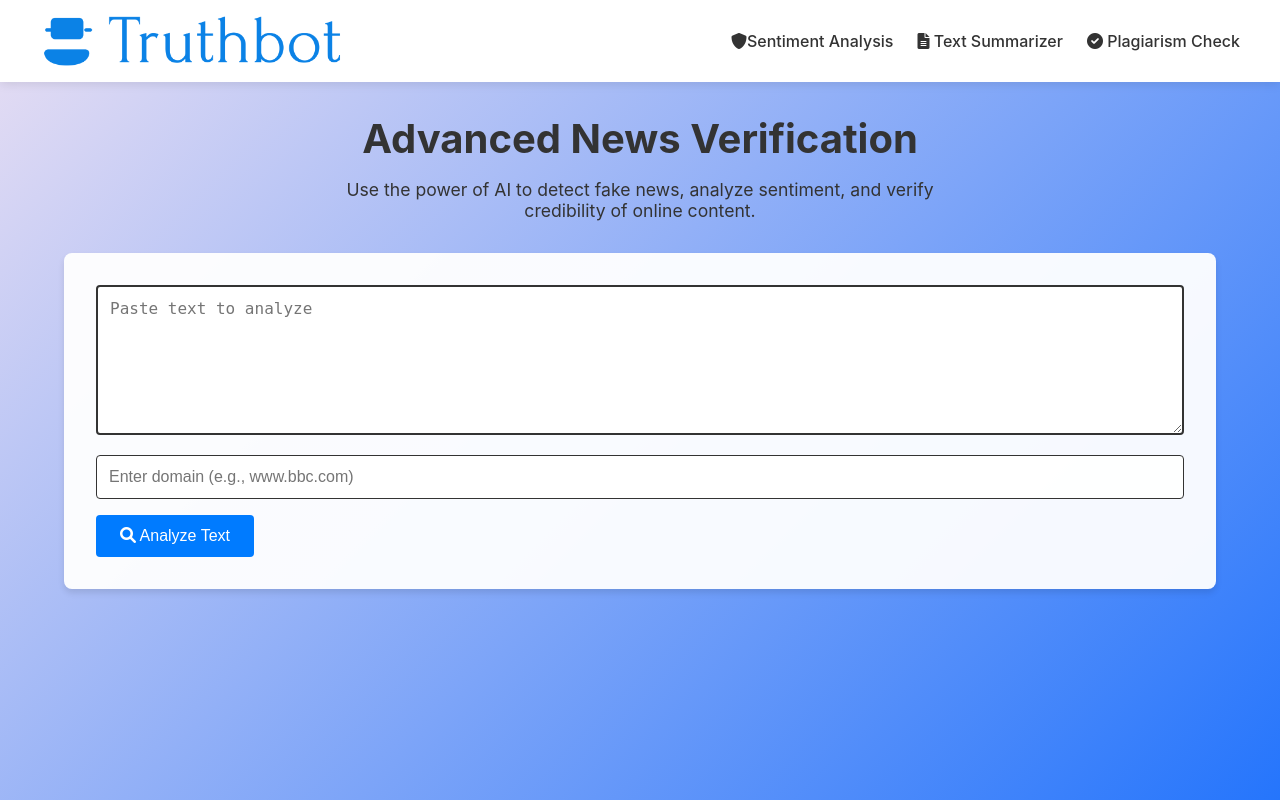
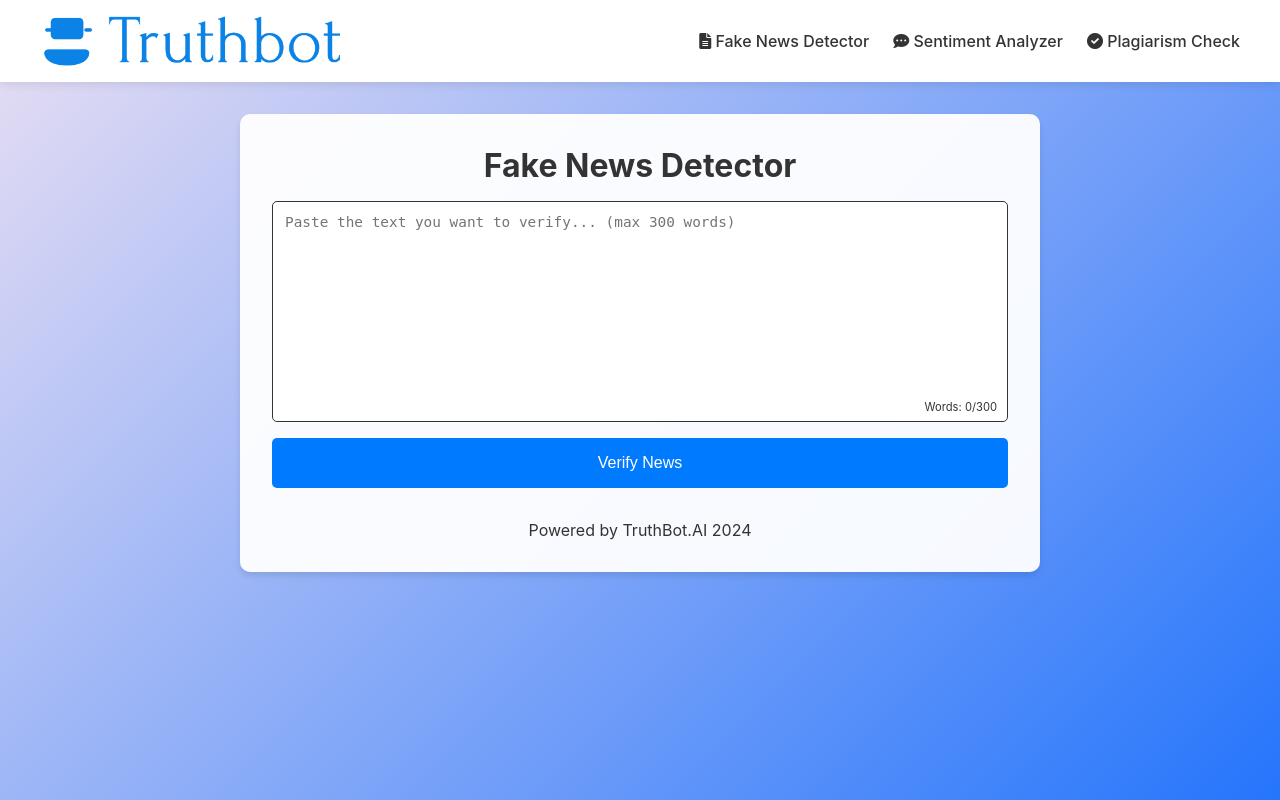
Before and after one commit to ParthDande/TruthBot.AI, a Flask app: page /analyze in a window 1280 px wide. Run offline with Flask 3, Linux system fonts and the light colour scheme; parts of the project's set-up code (start-up, migrations or seed data) failed here and were passed over.

Commit message:
updated fake news page to have ajax calls

```diff
--- a/templates/fakecheck-ai-modern.html
+++ b/templates/fakecheck-ai-modern.html
@@ -3,8 +3,9 @@
 <head>
     <meta charset="UTF-8">
     <meta name="viewport" content="width=device-width, initial-scale=1.0">
-    <link rel="icon" type="image/png" href="static\images\truth-bot-high-resolution-logo-transparent.png"> <!-- For PNG -->
-    <title> Fake News Verification</title>
+    <link rel="icon" type="image/png" href="static\images\truth-bot-high-resolution-logo-transparent.png">
+    <title>Fake News Detector</title>
+    <script src="https://cdnjs.cloudflare.com/ajax/libs/jquery/3.6.0/jquery.min.js"></script>
     <link href="https://cdnjs.cloudflare.com/ajax/libs/font-awesome/6.0.0-beta3/css/all.min.css" rel="stylesheet">
     <script src="/static/js/theme.js"></script>
     <style>
@@ -17,7 +18,7 @@
             --team-bg: rgba(248, 249, 250, 0.9);
             --positive-color: #4CAF50;
             --negative-color: #ff4d4d;
-            --neutral-color: #FF5733;
+            --neutral-color: #f6ef1d;
             --card-shadow: 0 8px 32px rgba(0, 0, 0, 0.1);
             --hover-shadow: 0 12px 40px rgba(0, 0, 0, 0.15);
         }
@@ -45,40 +46,37 @@
             min-height: 100vh;
             color: var(--text-color);
         }
-
         .container {
             width: 90%;
-            max-width: 1200px;
-            margin: 0 auto;
+            max-width: 800px;
+            margin: 2rem auto;
+            padding: 2rem;
+            background-color: var(--card-bg);
+            border-radius: 10px;
+            box-shadow: 0 4px 6px rgba(0, 0, 0, 0.1);
         }
-
-
         /* Header Styles */
         header {
             background-color: var(--primary-color);
-            color: white;
+            color: var(--text-color);
             padding: 1rem 0;
             box-shadow: 0 2px 10px rgba(0, 0, 0, 0.1);
         }
-
         nav {
             display: flex;
             justify-content: space-between;
             align-items: center;
-        width: 100%; /* Make the nav bar full width */
+            width: 100%;
             max-width: 1200px;
-        margin: 0 auto; /* Center the nav in the container */
-        padding: 0; /* Remove padding to ensure it touches the edge */
+            margin: 0 auto;
+            padding: 0;
         }
-
-
-
         .logo {
             font-size: 1.5rem;
             font-weight: bold;
             display: flex;
             align-items: center;
-            color: white;
+            color: var(--secondary-color);
             text-decoration: none;
         }
         .logo i {
@@ -100,323 +98,126 @@
             transition: color 0.3s ease;
         }
         .nav-links a:hover {
-            color:var(--secondary-color);
-        }
-
-        /* Main Content Styles */
-        main {
-            padding: 2rem 0;
-        }
-
-        .hero {
-            text-align: center;
-            margin-bottom: 2rem;
-        }
-
-        h1 {
-            font-size: 2.5rem;
-            margin-bottom: 1rem;
             color: var(--text-color);
         }
-
-        .hero p {
-            font-size: 1.1rem;
-            color:var(--text-color);
-            max-width: 600px;
-            margin: 0 auto;
+        h1 {
+            color: var(--text-color);
+            text-align: center;
+            font-size: 2rem;
+            margin-bottom: 1rem;
         }
-
-        .analysis-card {
+        .text-input-container {
+            position: relative;
+            width: 100%;
+            padding-bottom: 30%;
+            margin-bottom: 1rem;
+        }
+        #text-input {
+            position: absolute;
+            top: 0;
+            left: 0;
+            width: 100%;
+            height: 100%;
+            resize: none;
+            padding: 0.75rem;
+            background-color: var(--primary-color);
+            border: 1px solid var(--text-color);
+            border-radius: 5px;
+            color: var(--text-color);
+            font-size: 0.9rem;
+        }
+        .word-count {
+            position: absolute;
+            bottom: 5px;
+            right: 5px;
             background-color: var(--card-bg);
-            border-radius: 8px;
+            padding: 3px 6px;
+            border-radius: 3px;
+            font-size: 0.7rem;
+        }
+        .loading {
+            display: none;
+            text-align: center;
+            margin-top: 2rem;
+        }
+        .loading-bar {
+            width: 0;
+            height: 4px;
+            background-color: var(--secondary-color);
+            transition: width 0.5s;
+        }
+        .report-card {
+            background-color: var(--card-bg);
+            border-radius: 10px;
             padding: 2rem;
+            margin-top: 2rem;
             box-shadow: 0 4px 6px rgba(0, 0, 0, 0.1);
-            margin-bottom: 2rem;
+            display: none;
+            opacity: 0;
+            transform: translateY(20px);
+            transition: opacity 0.5s ease, transform 0.5s ease;
         }
-
-        .tabs {
-            display: flex;
-            margin-bottom: 1.5rem;
-            border-bottom: 2px solid #E5E7EB;
+        .report-card.show {
+            opacity: 1;
+            transform: translateY(0);
         }
-
-        .tab {
-            padding: 0.75rem 1.5rem;
-            font-size: 1rem;
-            font-weight: 500;
-            color: var(--text-color);
-            background: none;
-            border: none;
-            cursor: pointer;
-            transition: all 0.3s ease;
-        }
-
-        .tab.active {
-            border-bottom: 2px solid var(--primary-color);
-        }
-
-        .tab-content {
-            display: none;
-        }
-
-        .tab-content.active {
-            display: block;
-        }
-
-        #urlInput, #textInput {
-            width: 100%;
-            padding: 0.75rem;
-            margin-bottom: 1rem;
-            border: 2px solid var(--text-color);
-            border-radius: 4px;
-            font-size: 1rem;
-            transition: border-color 0.3s ease;
-        }
-
-        #textInput {
-            height: 150px;
-            resize: vertical;
-        }
-
-        #urlInput:focus, #textInput:focus {
-            outline: none;
-            border-color: var(--text-color);
-        }
-
-        #domainInput {
-            width: 100%;
-            padding: 0.75rem;
-            margin-bottom: 1rem;
-            border: 1px solid var(--text-color); /* Match existing input styles */
-            border-radius: 4px;
-            font-size: 1rem;
-            color:var(--text-color);
-            transition: border-color 0.3s ease;
-            background-color: var(--card-bg); /* Match card background */
-        }
-
-        #domainInput:focus {
-            outline: none;
-            border-color: var(--text-color); /* Highlight on focus */
-        }
-
-        button {
-            background-color: var(--secondary-color);
-            color: var(--primary-color);
-            border: none;
-            padding: 0.75rem 1.5rem;
-            border-radius: 4px;
-            font-size: 1rem;
-            cursor: pointer;
-            transition: background-color 0.3s ease;
-        }
-
-        button:hover {
-            color:var(--primary-color);
-            background-color: var(--text-color);
-        }
-
-        #result {
-            margin-top: 1.5rem;
-            padding: 1.5rem;
-            border-radius: 8px;
-            display: none;
-            transition: all 0.3s ease;
-            text-align: center;
-        }
-
-        #result.real {
-            margin-top: 1.5rem;
-            padding: 1.5rem;
-            border-radius: 8px;
-            display: none;
-            transition: all 0.3s ease;
-            text-align: center;
-        }
-
-        #result.fake {
-            background-color: #f8d7da;
-            border-color: #f5c6cb;
-            color: #721c24;
-        }
-
         .result-icon {
             font-size: 3rem;
+            text-align: center;
             margin-bottom: 1rem;
         }
-
+        .result-real .result-icon {
+            color: var(--positive-color);
+        }
+        .result-fake .result-icon {
+            color: var(--negative-color);
+        }
         .result-text {
             font-size: 1.5rem;
             font-weight: bold;
-            margin-bottom: 0.5rem;
+            text-align: center;
+            margin-bottom: 1rem;
         }
-
         .confidence {
-            font-size: 1.2rem;
-        }
-
-        @keyframes pulse {
-            0% { transform: scale(1); }
-            50% { transform: scale(1.05); }
-            100% { transform: scale(1); }
-        }
-
-        .pulse {
-            animation: pulse 2s infinite;
-        }
-
-        .loader {
-            border: 5px solid #f3f3f3;
-            border-top: 5px solid var(--primary-color);
-            border-radius: 50%;
-            width: 50px;
-            height: 50px;
-            animation: spin 1s linear infinite;
-            margin: 20px auto;
-        }
-
-        @keyframes spin {
-            0% { transform: rotate(0deg); }
-            100% { transform: rotate(360deg); }
-        }
-
-        /* Features Section */
-        .features {
-            display: grid;
-            grid-template-columns: repeat(auto-fit, minmax(250px, 1fr));
-            gap: 2rem;
-            margin-top: 3rem;
-        }
-
-        .feature {
-            background-color: var(--card-bg);
-            padding: 1.5rem;
-            border-radius: 8px;
-            box-shadow: 0 2px 4px rgba(0, 0, 0, 0.1);
-            transition: transform 0.3s ease;
-        }
-
-        .feature:hover {
-            transform: translateY(-5px);
-        }
-
-        .feature i {
-            font-size: 2rem;
+            text-align: center;
             color: var(--text-color);
             margin-bottom: 1rem;
         }
-
-        .feature h3 {
-            font-size: 1.2rem;
-            margin-bottom: 0.5rem;
+        .result-details {
+            background-color: var(--primary-color);
+            padding: 1rem;
+            border-radius: 5px;
+            text-align: center;
         }
-
-        /* Responsive Design */
+        input[type="submit"] {
+            background-color: var(--secondary-color);
+            color: var(--primary-color);
+            padding: 1rem 2rem;
+            border: none;
+            border-radius: 5px;
+            cursor: pointer;
+            font-size: 1rem;
+            transition: background-color 0.3s;
+            position: relative;
+            overflow: hidden;
+            width: 100%;
+        }
+        input[type="submit"]:hover {
+            background-color: var(--text-color);
+        }
+        .footer {
+            text-align: center;
+            margin-top: 2rem;
+            color: var(--text-color);
+        }
         @media (max-width: 768px) {
             .nav-links {
                 display: none;
             }
-
-            .hero h1 {
-                font-size: 2rem;
+            .container {
+                width: 95%;
+                padding: 1rem;
             }
-
-            .features {
-                grid-template-columns: 1fr;
-            }
-        }
-
-        .loading-bar {
-            width: 100%;
-            height: 5px;
-            background-color: #D1D5DB; /* Background color of the loading bar */
-            position: relative;
-            overflow: hidden;
-            display: none; /* Initially hidden */
-        }
-
-        .loading-bar .progress {
-            height: 100%;
-            background-color: var(--primary-color); /* Color of the loading progress */
-            width: 0; /* Start with 0 width */
-            animation: loading 2s linear infinite; /* Animation for loading effect */
-        }
-
-        @keyframes loading {
-            0% { width: 0; }
-            50% { width: 100%; }
-            100% { width: 0; }
-        }
-
-        /* New Loading Animation */
-        .loading-container {
-            display: none;
-            justify-content: center;
-            align-items: center;
-            margin-top: 2rem;
-        }
-
-        .loading-spinner {
-            width: 50px;
-            height: 50px;
-            border: 3px solid rgba(0, 140, 186, 0.3);
-            border-radius: 50%;
-            border-top-color: var(--primary-color);
-            animation: spin 1s ease-in-out infinite;
-        }
-
-        @keyframes spin {
-            to { transform: rotate(360deg); }
-        }
-
-        /* Enhanced Result Styling */
-        #result {
-            margin-top: 2rem;
-            padding: 2rem;
-            border-radius: 12px;
-            display: none;
-            transition: all 0.3s ease;
-            text-align: center;
-            box-shadow: 0 4px 6px rgba(0, 0, 0, 0.1);
-        }
-
-        #result.real {
-            background-color: #e6f7ff;
-            border: 2px solid #91d5ff;
-        }
-
-        #result.fake {
-            background-color: #fff1f0;
-            border: 2px solid #ffa39e;
-        }
-
-        .result-icon {
-            font-size: 4rem;
-            margin-bottom: 1.5rem;
-        }
-
-        .result-text {
-            font-size: 2rem;
-            font-weight: bold;
-            margin-bottom: 1rem;
-        }
-
-        .confidence {
-            font-size: 1.2rem;
-            color: #666;
-        }
-
-        .result-details {
-            margin-top: 1.5rem;
-            padding-top: 1.5rem;
-            border-top: 1px solid #e8e8e8;
-            font-size: 1rem;
-            color: #333;
-        }
-
-        /* Remove old loading bar styles */
-        .loading-bar, .loading-bar .progress {
-            display: none;
         }
     </style>
 </head>
@@ -426,123 +227,156 @@
             <a href="/" class="logo">
                 <img src="static/images/truthbot-high-resolution-logo-transparent.png" alt="TruthBot.AI Logo">
             </a>
-            </a>
             <div class="nav-links">
-                <a href="/sentiment"><i class="fas fa-shield-alt"></i>Sentiment Analysis</a>
-                <a href="/summarization"><i class="fas fa-file-alt"></i> Text Summarizer</a>
+                <a href="/analyze"><i class="fas fa-file-alt"></i> Fake News Detector</a>
+                <a href="/sentiment"><i class="fas fa-comment-dots"></i> Sentiment Analyzer</a>
                 <a href="/plagiarism"><i class="fas fa-check-circle"></i> Plagiarism Check</a>
             </div>
         </nav>
     </header>
 
-    <main class="container">
-        <section class="hero">
-            <h1>Advanced News Verification</h1>
-            <p>Use the power of AI to detect fake news, analyze sentiment, and verify credibility of online content.</p>
-        </section>
+    <div class="container">
+        <h1>Fake News Detector</h1>
+        <form id="news-form">
+            <div class="text-input-container">
+                <textarea id="text-input" placeholder="Paste the text you want to verify... (max 300 words)" required></textarea>
+                <div class="word-count">Words: <span id="wordCount">0</span>/300</div>
+            </div>
+            <input type="submit" value="Verify News">
+        </form>
 
-        <div class="analysis-card">
-
-
-            <div id="textTab" class="tab-content active">
-                <textarea id="textInput" name="textInput" placeholder="Paste text to analyze"></textarea>
-                <input type="text" id="domainInput" name="domainInput" placeholder="Enter domain (e.g., www.bbc.com)">
-                <button onclick="analyze()"><i class="fas fa-search"></i> Analyze Text</button>
+        <div class="loading">
+            <p>Analyzing your text...</p>
+            <div class="loading-bar"></div>
         </div>
 
-            <div class="loading-container">
-                <div class="loading-spinner"></div>
+        <div class="report-card" id="result">
+            <div class="result-icon fas fa-question-circle"></div>
+            <div class="result-text">Awaiting Analysis</div>
+            <div class="confidence"></div>
+            <div class="result-details">
+                Enter text to begin verification
+            </div>
         </div>
 
-            <div id="result">
-                <i class="result-icon fas"></i>
-                <p class="result-text"></p>
-                <p class="confidence"></p>
-                <div class="result-details"></div>
+        <div class="footer">
+            <p>Powered by TruthBot.AI 2024</p>
         </div>
     </div>
-    </main>
 
     <script>
-            function analyze() {
-                let textInput = document.getElementById('textInput').value;
-                let domainInput = document.getElementById('domainInput').value;
+    $(document).ready(function() {
+        const textInput = $('#text-input');
+        const wordCount = $('#wordCount');
+        const submitButton = $('input[type="submit"]');
+        const resultCard = $('.report-card');
 
-                let loadingContainer = document.querySelector('.loading-container');
-                let resultElement = document.getElementById('result');
+        function updateWordCount() {
+            const text = textInput.val().trim();
+            const words = text.split(/\s+/);
+            const count = words.length === 1 && words[0] === '' ? 0 : words.length;
 
-                // Hide previous results and show loading animation
-                resultElement.style.display = 'none';
-                loadingContainer.style.display = 'flex';
+            if (count > 300) {
+                textInput.val(words.slice(0, 300).join(' '));
+                wordCount.text(300);
+            } else {
+                wordCount.text(count);
+            }
+        }
 
-                fetch('/analyze', {
+        textInput.on('input', updateWordCount);
+        updateWordCount(); // Initial count
+
+        $('#news-form').on('submit', function(e) {
+            e.preventDefault();
+            const text = textInput.val().trim();
+            const words = text.split(/\s+/).slice(0, 300);
+            const limitedText = words.join(' ');
+
+            // Reset and prepare UI
+            resultCard.removeClass('show').hide();
+            $('.loading').show();
+            $('.loading-bar').css('width', '0%');
+
+            // Simulate loading progress
+            var progress = 0;
+            var interval = setInterval(function() {
+                progress += 5;
+                $('.loading-bar').css('width', progress + '%');
+                if (progress >= 100) {
+                    clearInterval(interval);
+                }
+            }, 50);
+
+            // AJAX call to verify news
+            $.ajax({
+                url: '/analyze',
                 method: 'POST',
-                    headers: {
-                        'Content-Type': 'application/json'
+                data: { text: limitedText },
+                success: function(response) {
+                    setTimeout(function() {
+                        $('.loading').hide();
+
+                        // Determine result based on prediction
+                        const prediction = (response.prediction || '').toLowerCase();
+
+                        // Set up result card
+                        let resultElement = $('#result');
+                        let iconElement = resultElement.find('.result-icon');
+                        let textElement = resultElement.find('.result-text');
+                        let confidenceElement = resultElement.find('.confidence');
+                        let detailsElement = resultElement.find('.result-details');
+
+                        // Reset classes
+                        resultElement.removeClass('result-real result-fake');
+
+                        if (prediction === 'real') {
+                            resultElement.addClass('result-real');
+                            iconElement.removeClass().addClass('result-icon fas fa-check-circle');
+                            textElement.text('Verified: Real News');
+                        } else if (prediction === 'fake') {
+                            resultElement.addClass('result-fake');
+                            iconElement.removeClass().addClass('result-icon fas fa-exclamation-triangle');
+                            textElement.text('Alert: Potential Fake News');
+                        } else {
+                            iconElement.removeClass().addClass('result-icon fas fa-question-circle');
+                            textElement.text('Inconclusive Analysis');
+                        }
+
+                        // Set confidence and details
+                        confidenceElement.text(`Confidence Level: ${response.confidence || 0}%`);
+                        detailsElement.text(`Our AI-powered analysis suggests this content is ${prediction} with ${response.confidence || 0}% confidence. Always verify information from multiple reliable sources.`);
+
+                        // Show result with animation
+                        resultCard.show();
+                        setTimeout(() => {
+                            resultCard.addClass('show');
+                            resultCard[0].scrollIntoView({ behavior: 'smooth', block: 'start' });
+                        }, 50);
+                    }, 500);
                 },
-                    body: JSON.stringify({ text: textInput, domain: domainInput })
-                })
-                .then(response => response.json())
-                .then(data => {
-                    loadingContainer.style.display = 'none';
-                    resultElement.style.display = 'block';
+                error: function(xhr, status, error) {
+                    // Error handling
+                    $('.loading').hide();
 
-                    let iconElement = resultElement.querySelector('.result-icon');
-                    let textElement = resultElement.querySelector('.result-text');
-                    let confidenceElement = resultElement.querySelector('.confidence');
-                    let detailsElement = resultElement.querySelector('.result-details');
+                    let resultElement = $('#result');
+                    let iconElement = resultElement.find('.result-icon');
+                    let textElement = resultElement.find('.result-text');
+                    let confidenceElement = resultElement.find('.confidence');
+                    let detailsElement = resultElement.find('.result-details');
 
-                    if (data.prediction !== undefined && data.confidence !== undefined) {
-                        if (data.prediction.toLowerCase() === 'real') {
-                            resultElement.className = 'real';
-                            iconElement.className = 'result-icon fas fa-check-circle';
-                            textElement.textContent = 'Verified: Real News';
-                            iconElement.style.color = '#52c41a';
-                        } else if (data.prediction.toLowerCase() === 'fake') {
-                            resultElement.className = 'fake';
-                            iconElement.className = 'result-icon fas fa-exclamation-triangle';
-                            textElement.textContent = 'Alert: Potential Fake News';
-                            iconElement.style.color = '#f5222d';
-                        } else {
-                            resultElement.className = '';
-                            iconElement.className = 'result-icon fas fa-question-circle';
-                            textElement.textContent = 'Inconclusive Analysis';
-                            iconElement.style.color = '#faad14';
+                    resultElement.removeClass('result-real result-fake');
+                    iconElement.removeClass().addClass('result-icon fas fa-exclamation-circle');
+                    textElement.text('Analysis Error');
+                    confidenceElement.text('');
+                    detailsElement.text('An error occurred. Please try again or check your input.');
+
+                    resultCard.show().addClass('show');
+                    console.error('Verification error:', error);
                 }
-                        confidenceElement.textContent = `Confidence Level: ${data.confidence}%`;
-                        detailsElement.textContent = `Our AI-powered analysis suggests this content is ${data.prediction.toLowerCase()} with ${data.confidence}% confidence. Always verify information from multiple reliable sources.`;
-                    } else if (data.error) {
-                        resultElement.className = '';
-                        iconElement.className = 'result-icon fas fa-exclamation-circle';
-                        textElement.textContent = 'Analysis Error';
-                        confidenceElement.textContent = '';
-                        detailsElement.textContent = data.error;
-                        iconElement.style.color = '#ff4d4f';
-                    } else {
-                        resultElement.className = '';
-                        iconElement.className = 'result-icon fas fa-question-circle';
-                        textElement.textContent = 'Unexpected Response';
-                        confidenceElement.textContent = '';
-                        detailsElement.textContent = 'Please try again or contact support if the issue persists.';
-                        iconElement.style.color = '#faad14';
-                    }
-                })
-                .catch(error => {
-                    loadingContainer.style.display = 'none';
-                    resultElement.style.display = 'block';
-                    resultElement.className = '';
-                    let iconElement = resultElement.querySelector('.result-icon');
-                    let textElement = resultElement.querySelector('.result-text');
-                    let confidenceElement = resultElement.querySelector('.confidence');
-                    let detailsElement = resultElement.querySelector('.result-details');
-                    iconElement.className = 'result-icon fas fa-exclamation-circle';
-                    textElement.textContent = 'Error';
-                    confidenceElement.textContent = '';
-                    detailsElement.textContent = 'An error occurred during analysis. Please try again later.';
-                    iconElement.style.color = '#ff4d4f';
-                    console.error('Error:', error);
             });
-            }
+        });
+    });
     </script>
 </body>
 </html>
```
Lines whose indentation alone changed are shown as unchanged.
